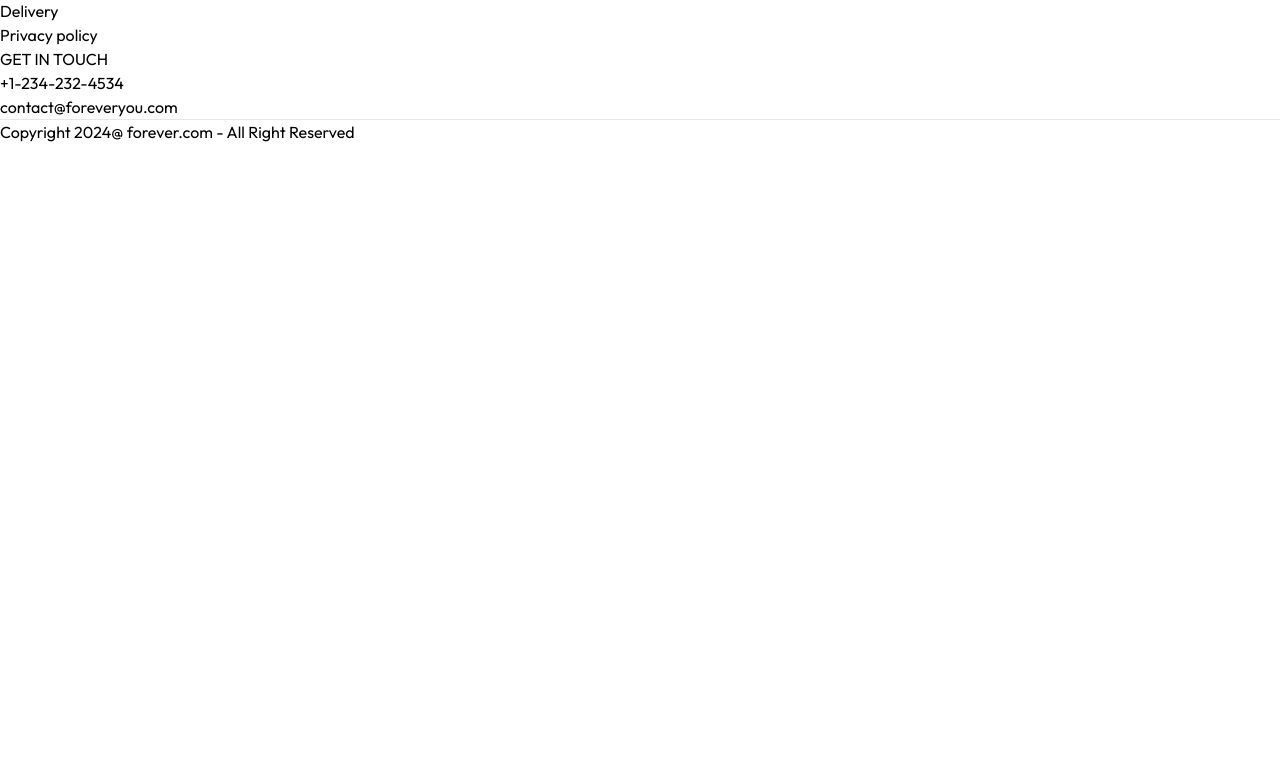
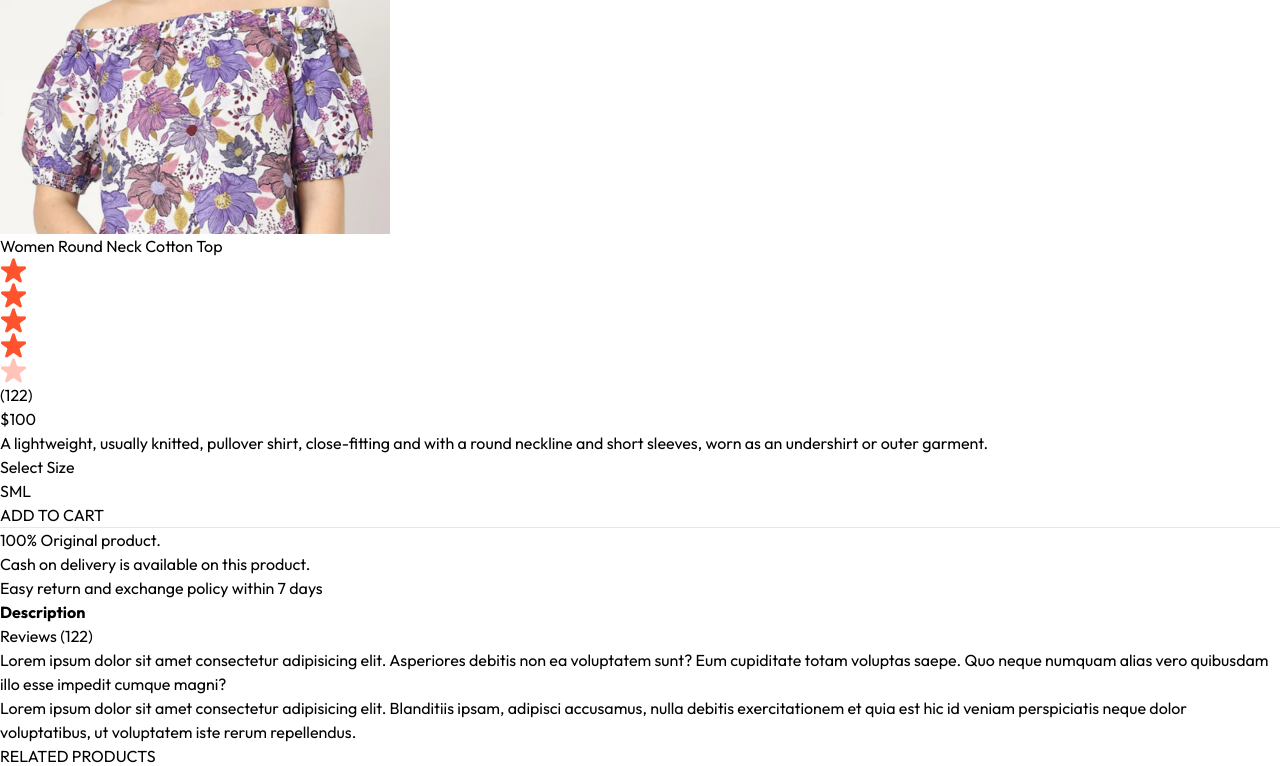
Before and after one commit to pradyumn8/E-commerce, a React (Vite) app in the folder frontend/: page /product/aaaaa in a window 1280 px wide. Shown: the part 1188-1954 px from the top of the page. Before the commit the page ends 1332 px from the top, so only its background shows below. Built offline with nearby package versions, Linux system fonts and the light colour scheme.

Commit message:
In product page added category of related-product

```diff
--- /dev/null
+++ b/frontend/src/components/RelatedProducts.jsx
@@ -0,0 +1,35 @@
+import React, { useContext, useEffect, useState } from 'react'
+import { ShopContext } from '../context/ShopContext'
+import Title from './Title';
+import ProductItem from './ProductItem';
+
+const RelatedProducts = ({category,subCategory}) => {
+
+    const { products } = useContext(ShopContext);
+    const [related,setRelated] = useState([]);
+
+    useEffect(()=>{
+        if (products.length > 0) {
+           let productsCopy = products.slice();
+           productsCopy = productsCopy.filter((item)=>category === item.category);
+           productsCopy = productsCopy.filter((item)=>subCategory === item.subCategory);
+           setRelated(productsCopy.slice(0,5));
+        //    console.log(productsCopy.slice(0,5));
+        }
+    },[products])
+
+  return (
+    <div className='my-24'>
+        <div className='text-center text-3xl py-2'>
+        <Title text1={'RELATED'} text2={'PRODUCTS'}/>
+        </div>
+        <div className="grid grid-cols-2 sm:grid-cols-3 md:grid-cols-4 lg:grid-cols-5 gap-4 gap-y-6">
+        {related.map((item,index)=>(
+            <ProductItem key={index} id={item._id} name={item.name} price={item.price} image={item.image}/>
+        ))}
+        </div>
+    </div>
+  )
+}
+
+export default RelatedProducts
--- a/frontend/src/index.css
+++ b/frontend/src/index.css
@@ -15,6 +15,9 @@
   font-weight: 400;
   font-style: normal;
 }
+::-webkit-scrollbar{
+  display: none;
+}
 
 @media (max-width:640px){
   a.active{
--- a/frontend/src/pages/Collection.jsx
+++ b/frontend/src/pages/Collection.jsx
@@ -9,23 +9,23 @@
   const [showFilter, setShowFilter] = useState(false);
   const [filterProducts, setFilterProducts] = useState(products);
   const [selectedCategories, setSelectedCategories] = useState([]);
-  const [selectedTypes, setSelectedTypes] = useState([]);
+  const [selectedSubCategories, setSelectedSubCategories] = useState([]); // State for subcategories
 
   useEffect(() => {
-    // Filter products based on search, selected categories, and types
+    // Filter products based on search, selected categories, and subcategories
     const filtered = products.filter((product) => {
       const categoryMatch =
         selectedCategories.length === 0 || selectedCategories.includes(product.category);
-      const typeMatch =
-        selectedTypes.length === 0 || selectedTypes.includes(product.type);
+      const subCategoryMatch =
+        selectedSubCategories.length === 0 || selectedSubCategories.includes(product.subCategory);
       const searchMatch =
         product.name.toLowerCase().includes(search.toLowerCase());
 
-      return categoryMatch && typeMatch && searchMatch;
+      return categoryMatch && subCategoryMatch && searchMatch;
     });
 
     setFilterProducts(filtered);
-  }, [selectedCategories, selectedTypes, products, search]); // Watch for changes in search
+  }, [selectedCategories, selectedSubCategories, products, search]); // Watch for changes in search and filters
 
   const handleCategoryChange = (e) => {
     const { value, checked } = e.target;
@@ -34,9 +34,9 @@
     );
   };
 
-  const handleTypeChange = (e) => {
+  const handleSubCategoryChange = (e) => {
     const { value, checked } = e.target;
-    setSelectedTypes((prev) =>
+    setSelectedSubCategories((prev) =>
       checked ? [...prev, value] : prev.filter((item) => item !== value)
     );
   };
@@ -79,15 +79,15 @@
         <div className={`border border-gray-300 pl-5 py-3 mt-5 ${showFilter ? '' : 'hidden'} sm:block`}>
           <p className="mb-3 text-sm font-medium">TYPE</p>
           <div className="flex flex-col gap-2 text-sm font-light text-gray-700">
-            {['Topwear', 'Bottomwear', 'Winterwear'].map((type) => (
-              <label key={type} className="flex gap-2">
+            {['Topwear', 'Bottomwear', 'Winterwear'].map((subCategory) => (
+              <label key={subCategory} className="flex gap-2">
                 <input
                   className="w-3"
                   type="checkbox"
-                  value={type}
-                  onChange={handleTypeChange}
+                  value={subCategory}
+                  onChange={handleSubCategoryChange}
                 />
-                {type}
+                {subCategory}
               </label>
             ))}
           </div>
--- a/frontend/src/pages/Product.jsx
+++ b/frontend/src/pages/Product.jsx
@@ -1,18 +1,22 @@
 import React, { useContext, useEffect, useState } from 'react'
 import { useParams } from 'react-router-dom'
 import { ShopContext } from '../context/ShopContext';
+import { assets } from '../assets/assets';
+import RelatedProducts from '../components/RelatedProducts';
+
 
 const Product = () => {
 
-  const{productId} = useParams();
-  const {products} = useContext(ShopContext);
-  const [productData,setProductData] = useState(false)
-  const [image,setImage] = useState('')
+  const { productId } = useParams();
+  const { products, currency } = useContext(ShopContext);
+  const [productData, setProductData] = useState(false)
+  const [image, setImage] = useState('')
+  const [size,setSize] = useState('')
 
-  const fetchProductData=async ()=>{
+  const fetchProductData = async () => {
 
-    products.map((item)=>{
-      if(item._id === productId){
+    products.map((item) => {
+      if (item._id === productId) {
         setProductData(item)
         // console.log(item);
         setImage(item.image[0])
@@ -22,9 +26,9 @@
     })
 
   }
-  useEffect(()=>{
+  useEffect(() => {
     fetchProductData();
-  },[productId])
+  }, [productId])
   // console.log(productId)
 
   return productData ? (
@@ -35,13 +39,58 @@
         <div className="flex-1 flex flex-col-reverse gap-3 sm:flex-row">
           <div className="flex sm:flex-col overflow-x-auto sm:overflow-y-scroll justify-between sm:justify-normal sm:w-[18.7%] w-full">
             {
-      productData.image.map((item,index)=>(
-        <img src={item} key={index} className='w-[24%] sm:w-full sm:mb-3 flex-shrink-0' />
+              productData.image.map((item, index) => (
+                <img onClick={()=>setImage(item)} src={item} key={index} className='w-[24%] sm:w-full sm:mb-3 flex-shrink-0' />
               ))
             }
           </div>
+          <div className="w-full sm:w-[80%]">
+            <img className='w-full h-auto' src={image} alt="" />
           </div>
         </div>
+        {/* -----------Product Info-------------- */}
+        <div className="flex-1">
+          <h1 className='font-medium text-2xl mt-2'>{productData.name}</h1>
+          <div className='flex items-center gap-1 mt-2'>
+            <img src={assets.star_icon} alt="" className="w-3 5" />
+            <img src={assets.star_icon} alt="" className="w-3 5" />
+            <img src={assets.star_icon} alt="" className="w-3 5" />
+            <img src={assets.star_icon} alt="" className="w-3 5" />
+            <img src={assets.star_dull_icon} alt="" className="w-3 5" />
+            <p className='pl-2'>(122)</p>
+          </div>
+          <p className='mt-5 text-3xl font-medium'>{currency}{productData.price}</p>
+          <p className='mt-5 text-gray-500 md:w-4/5'>{productData.description}</p>
+          <div className="flex flex-col gap-4 my-8">
+            <p>Select Size</p>
+            <div className="flex gap-2">
+              {productData.sizes.map((item,index)=>(
+                <button onClick={()=>setSize(item)} className={`border py-2 px-4 bg-gray-100 ${item === size ? 'border-orange-500':""}`} key={index}>{item}</button>
+              ))}
+            </div>
+          </div>
+          <button className='bg-black text-white px-8 py-3 text-sm active:bg-gray-700'>ADD TO CART</button>
+          <hr className='mt-8 sm:4/5' />
+          <div className="text-sm text-gray-500 mt-5 flex flex-col gap-1">
+            <p>100% Original product.</p>
+            <p>Cash on delivery is available on this product.</p>
+            <p>Easy return and exchange policy within 7 days</p>
+          </div>
+        </div>
+      </div>
+      {/* --------Description & Review Section------------ */}
+      <div className="mt-20">
+        <div className="flex">
+          <b className="border px-5 py-3 text-sm">Description</b>
+          <p className="border px-5 py-3 text-sm">Reviews (122)</p>
+        </div>
+        <div className="flex flex-col gap-4 border px-6 py-6 text-sm text-gray-500">
+          <p>Lorem ipsum dolor sit amet consectetur adipisicing elit. Asperiores debitis non ea voluptatem sunt? Eum cupiditate totam voluptas saepe. Quo neque numquam alias vero quibusdam illo esse impedit cumque magni?</p>
+          <p>Lorem ipsum dolor sit amet consectetur adipisicing elit. Blanditiis ipsam, adipisci accusamus, nulla debitis exercitationem et quia est hic id veniam perspiciatis neque dolor voluptatibus, ut voluptatem iste rerum repellendus.</p>
+        </div>
+      </div>
+      {/* ------------Display related product---------------------- */}
+      <RelatedProducts category={productData.category} subCategory={productData.subCategory}/>
     </div>
   ) : <div className="opacity-0"></div>
 }
```
Lines whose indentation alone changed are shown as unchanged.
